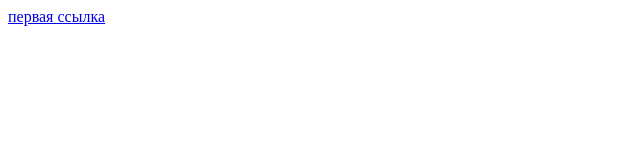
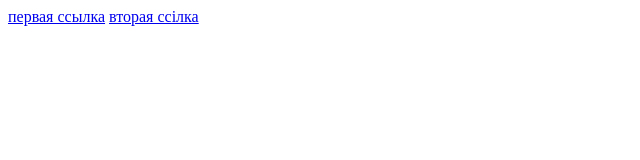
Before and after one commit to Rukatoma1/start.4, a plain HTML site: page index.html in a window 1280 px wide. Shown: the whole page, without its empty margins (0-640 px from the left). Drawn offline with Linux system fonts and the light colour scheme.

Commit message:
добавлена вторая ссылка

```diff
--- a/index.html
+++ b/index.html
@@ -9,6 +9,7 @@
 
 <body>
     <a href="https://www.google.com.ua/?hl=ru">первая ссылка</a>
+    <a href="https://www.google.com.ua/?hl=ru">вторая ссілка</a>
 </body>
 
 </html>
```
